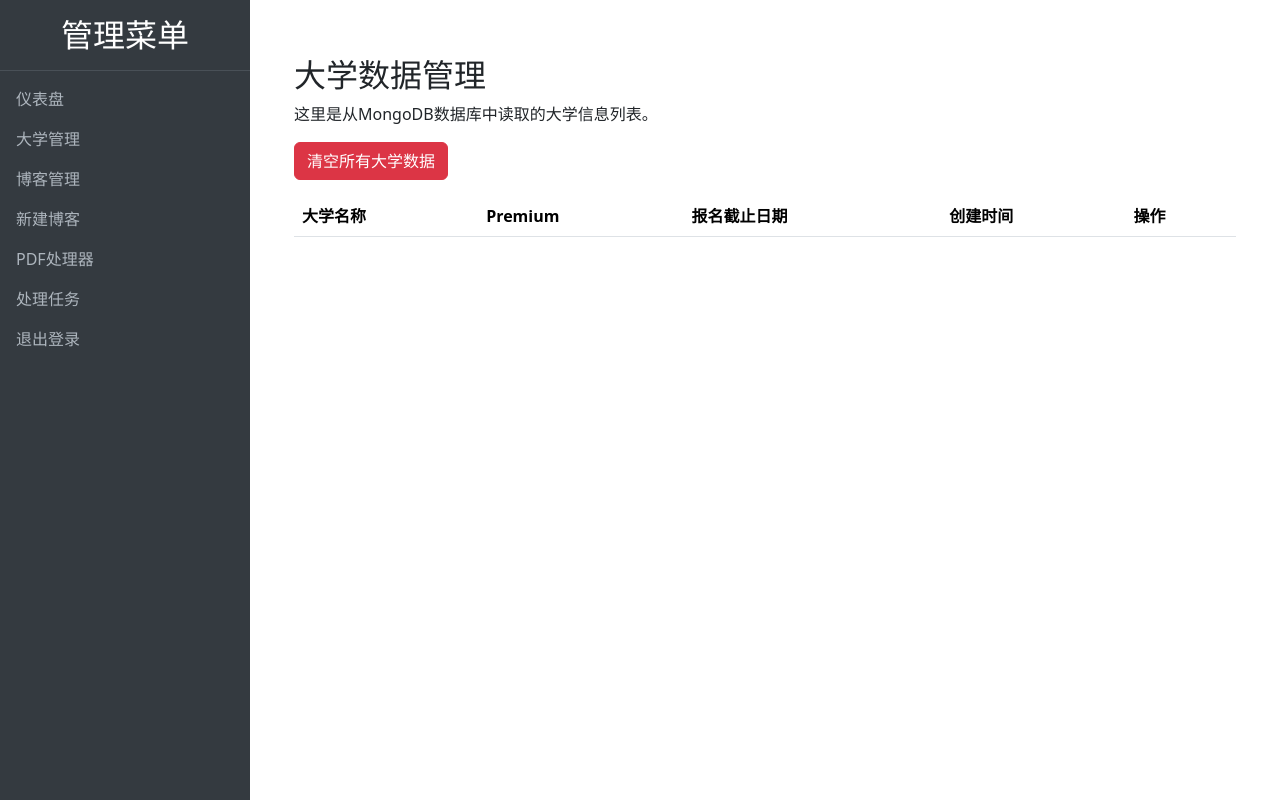
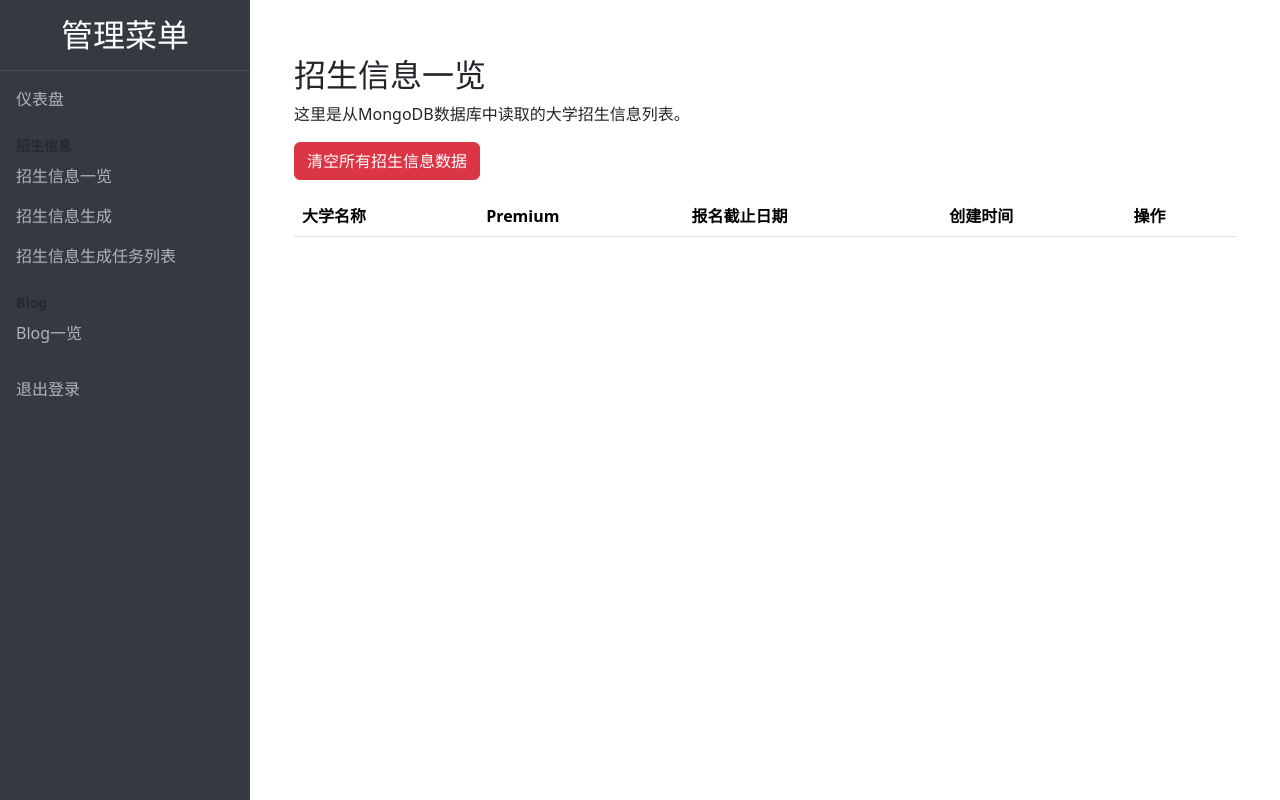
Before and after one commit to wengzhiwen/RunJPLib, a Flask app: template templates/admin/manage_universities.html in a window 1280 px wide. Run offline with Flask 2, Linux system fonts and the light colour scheme; the template is opened without the code that fills it, so the values that code supplies are empty.

Commit message:
优化管理后台菜单结构，新增招生信息分组和Blog分组，更新相关页面标题和链接，调整文档以反映最新的功能变更。同时，修改应用启动配置以支持多线程运行。

```diff
--- a/app.py
+++ b/app.py
@@ -274,6 +274,6 @@ if __name__ == '__main__':
         app_port = 5000
 
     if os.getenv('LOG_LEVEL') == 'DEBUG':
-        app.run(debug=True, host='0.0.0.0', port=app_port)
+        app.run(debug=True, host='0.0.0.0', port=app_port, threaded=True)
     else:
-        app.run(host='0.0.0.0', port=app_port)
+        app.run(host='0.0.0.0', port=app_port, threaded=True)
--- a/templates/admin/layout.html
+++ b/templates/admin/layout.html
@@ -20,12 +20,22 @@
         <h2 class="px-3">管理菜单</h2>
         <ul class="nav flex-column">
             <li class="nav-item"><a class="nav-link" href="{{ url_for('admin.dashboard') }}">仪表盘</a></li>
-            <li class="nav-item"><a class="nav-link" href="{{ url_for('admin.manage_universities_page') }}">大学管理</a></li>
-            <li class="nav-item"><a class="nav-link" href="{{ url_for('admin.manage_blogs_page') }}">博客管理</a></li>
-            <li class="nav-item"><a class="nav-link" href="{{ url_for('admin.create_blog_page') }}">新建博客</a></li>
-            <li class="nav-item"><a class="nav-link" href="{{ url_for('admin.pdf_processor_page') }}">PDF处理器</a></li>
-            <li class="nav-item"><a class="nav-link" href="{{ url_for('admin.pdf_tasks_page') }}">处理任务</a></li>
-            <li class="nav-item"><a class="nav-link" href="/admin/logout">退出登录</a></li>
+
+            <!-- 招生信息分组 -->
+            <li class="nav-item mt-3">
+                <div class="px-3 text-muted small fw-bold">招生信息</div>
+            </li>
+            <li class="nav-item"><a class="nav-link" href="{{ url_for('admin.manage_universities_page') }}">招生信息一览</a></li>
+            <li class="nav-item"><a class="nav-link" href="{{ url_for('admin.pdf_processor_page') }}">招生信息生成</a></li>
+            <li class="nav-item"><a class="nav-link" href="{{ url_for('admin.pdf_tasks_page') }}">招生信息生成任务列表</a></li>
+
+            <!-- Blog分组 -->
+            <li class="nav-item mt-3">
+                <div class="px-3 text-muted small fw-bold">Blog</div>
+            </li>
+            <li class="nav-item"><a class="nav-link" href="{{ url_for('admin.manage_blogs_page') }}">Blog一览</a></li>
+
+            <li class="nav-item mt-3"><a class="nav-link" href="/admin/logout">退出登录</a></li>
         </ul>
     </div>
     <main class="content">
--- a/templates/admin/manage_universities.html
+++ b/templates/admin/manage_universities.html
@@ -1,14 +1,14 @@
 {% extends "layout.html" %}
 
-{% block title %}大学数据管理{% endblock %}
+{% block title %}招生信息一览{% endblock %}
 
 {% block content %}
 <div class="container-fluid mt-4">
-    <h2>大学数据管理</h2>
-    <p>这里是从MongoDB数据库中读取的大学信息列表。</p>
+    <h2>招生信息一览</h2>
+    <p>这里是从MongoDB数据库中读取的大学招生信息列表。</p>
 
     <div class="mb-3">
-        <button id="clear-universities-btn" class="btn btn-danger">清空所有大学数据</button>
+        <button id="clear-universities-btn" class="btn btn-danger">清空所有招生信息数据</button>
     </div>
 
     <table class="table table-striped">
@@ -40,7 +40,7 @@ document.addEventListener('DOMContentLoaded', function() {
 
             if (!response.ok) {
                 const errorText = await response.text();
-                alert(`加载大学数据失败: ${response.status} ${response.statusText}\n${errorText}`);
+                alert(`加载招生信息数据失败: ${response.status} ${response.statusText}\n${errorText}`);
                 return;
             }
 
@@ -53,7 +53,7 @@ document.addEventListener('DOMContentLoaded', function() {
             }
 
             if (data.length === 0) {
-                tbody.innerHTML = '<tr><td colspan="5" class="text-center">数据库中没有大学信息。</td></tr>';
+                tbody.innerHTML = '<tr><td colspan="5" class="text-center">数据库中没有招生信息。</td></tr>';
                 return;
             }
 
@@ -74,8 +74,8 @@ document.addEventListener('DOMContentLoaded', function() {
                 tbody.innerHTML += row;
             });
         } catch (error) {
-            console.error("加载大学列表时发生严重JS错误:", error);
-            alert(`加载大学列表时发生严重JS错误: ${error.message}`);
+            console.error("加载招生信息列表时发生严重JS错误:", error);
+            alert(`加载招生信息列表时发生严重JS错误: ${error.message}`);
         }
     }
 
@@ -102,7 +102,7 @@ document.addEventListener('DOMContentLoaded', function() {
     });
 
     clearBtn.addEventListener('click', async function() {
-        if (confirm('警告：这将删除所有大学数据，操作不可逆！确定要继续吗？')) {
+        if (confirm('警告：这将删除所有招生信息数据，操作不可逆！确定要继续吗？')) {
             try {
                 const response = await fetch('/admin/api/universities', {
                     method: 'DELETE'
--- a/templates/admin/pdf_processor.html
+++ b/templates/admin/pdf_processor.html
@@ -1,9 +1,9 @@
 {% extends "layout.html" %}
 
-{% block title %}PDF处理器{% endblock %}
+{% block title %}招生信息生成{% endblock %}
 
 {% block content %}
-<h1>大学招生信息处理器</h1>
+<h1>招生信息生成</h1>
 <p>上传PDF文件，系统将自动进行OCR识别、翻译和分析，最终生成招生信息数据并发布。</p>
 
 <div class="row">
--- a/templates/admin/pdf_tasks.html
+++ b/templates/admin/pdf_tasks.html
@@ -1,10 +1,10 @@
 {% extends "layout.html" %}
 
-{% block title %}处理任务{% endblock %}
+{% block title %}招生信息生成任务列表{% endblock %}
 
 {% block content %}
 <div class="d-flex justify-content-between align-items-center mb-4">
-    <h1>PDF处理任务</h1>
+    <h1>招生信息生成任务列表</h1>
     <div>
         <a href="{{ url_for('admin.pdf_processor_page') }}" class="btn btn-primary">新建任务</a>
         <button class="btn btn-outline-secondary" onclick="loadTasks()">
```
Also changed, not shown: docs/admin_panel.md (+12 -5 lines), docs/blog_creator_usage.md (+3 -2 lines), docs/数据管理工具.md (+12 -5 lines), templates/admin/manage_blogs.html (+6 -2 lines), templates/admin/pdf_task_detail.html (+13 -4 lines), docs/CHANGELOG.md.
